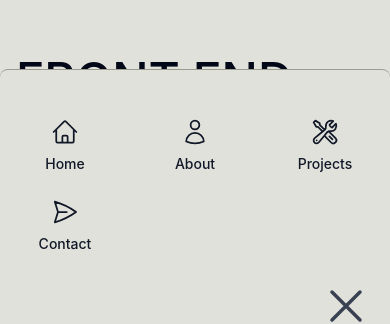
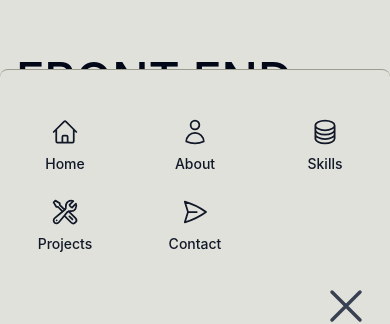
Before and after one commit to Sithu-Aung-Khant/Devfolio_01, a React (Vite) app: page / in a window 390 px wide. Both pictures are taken after a click on the button "Open main menu". Shown: the part 494-818 px from the top of the page. Built offline with nearby package versions, Linux system fonts and the light colour scheme.

Commit message:
separate nav items for mobile and desktop

```diff
--- a/src/components/Navbar.jsx
+++ b/src/components/Navbar.jsx
@@ -6,17 +6,31 @@ import {
   Squares2X2Icon,
   UserIcon,
   HomeIcon,
-  HomeModernIcon,
   WrenchScrewdriverIcon,
   PaperAirplaneIcon,
+  CircleStackIcon,
 } from "@heroicons/react/24/outline";
 import Switch from "./ui/Switch";
 
-const navigation = [
+const nav_mobile = [
   { name: "Home", to: "intro", icon: HomeIcon },
   { name: "About", to: "about", icon: UserIcon },
-  { name: "Projects", to: "projects", icon: WrenchScrewdriverIcon },
+  { name: "Skills", to: "skills", icon: CircleStackIcon },
+  {
+    name: "Projects",
+    to: "projects",
+    icon: WrenchScrewdriverIcon,
+  },
   { name: "Contact", to: "contact", icon: PaperAirplaneIcon },
+];
+const nav_desktop = [
+  { name: "Home", to: "intro" },
+  { name: "About", to: "about" },
+  {
+    name: "Projects",
+    to: "projects",
+  },
+  { name: "Contact", to: "contact" },
 ];
 
 const Navbar = ({ isDark, toggleDarkMode }) => {
@@ -54,12 +68,11 @@ const Navbar = ({ isDark, toggleDarkMode }) => {
           </button>
         </div>
         <div className="hidden md:flex md:gap-x-6">
-          {navigation.map((item) => (
+          {nav_desktop.map((item) => (
             <Link
               to={item.to}
               spy={true}
               smooth={true}
-              // offset={50}
               duration={500}
               key={item.name}
               href={item.href}
@@ -96,8 +109,12 @@ const Navbar = ({ isDark, toggleDarkMode }) => {
           <div className="">
             {/* MOBILE MENU */}
             <div className="grid grid-cols-3 pt-10">
-              {navigation.map((item) => (
-                <a
+              {nav_mobile.map((item) => (
+                <Link
+                  to={item.to}
+                  spy={true}
+                  smooth={true}
+                  duration={500}
                   key={item.name}
                   href={item.href}
                   className="block px-3 py-2 text-center text-sm font-medium text-gray-900 dark:text-dim_white"
@@ -111,7 +128,7 @@ const Navbar = ({ isDark, toggleDarkMode }) => {
                     </div>
                     <div className="py-2">{item.name}</div>
                   </div>
-                </a>
+                </Link>
               ))}
             </div>
           </div>
```
